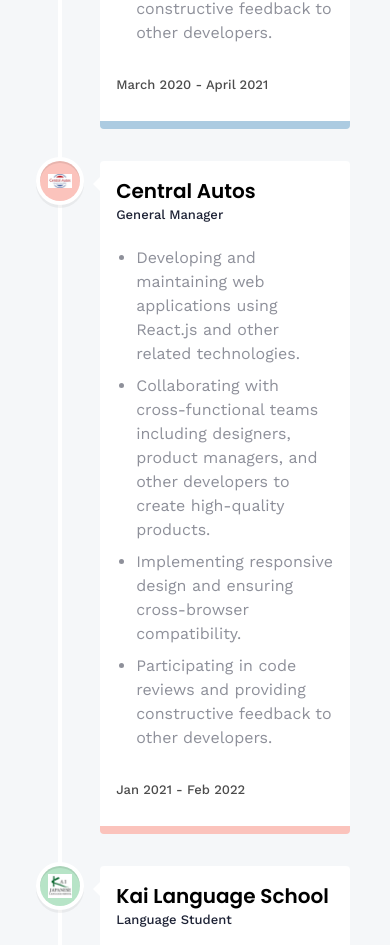
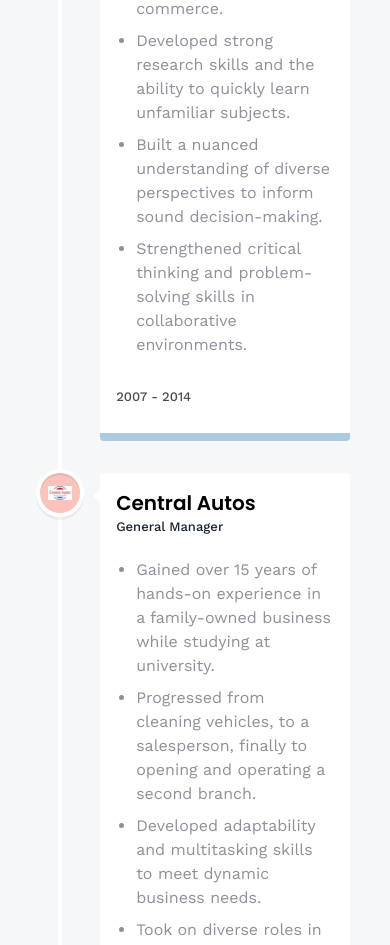
Before and after one commit to DanielChin327/3d_portfolio_island, a React (Vite) app in the folder 3d_portfolio_island/: page /about in a window 390 px wide. Shown: the part 2194-3139 px from the top of the page. Built offline with nearby package versions, Linux system fonts and the light colour scheme.

Commit message:
refine past parts

```diff
--- a/3d_portfolio_island/src/components/HomeInfo.jsx
+++ b/3d_portfolio_island/src/components/HomeInfo.jsx
@@ -16,27 +16,27 @@
 
 const renderContent = {
   1: (
-    <h1 className="sm:text-xl sm:leading-snug text-center neo-brutalism-blue py-4 px-8 text-white mx-5"> Hello, I am <span className="font-semibold">Daniel Chin</span>👋<br/>An aspiring software developer</h1>
+    <h1 className="sm:text-xl sm:leading-snug text-center neo-brutalism-blue py-4 px-8 text-white mx-5"> Hello there!👋 I am <span className="font-semibold">Daniel Chin</span>,<br/>An aspiring software developer! Welcome to my page! Feel free to take a look around!</h1>
   ),
   2: (
     <InfoBox
-      text="Worked with many companies and picked up many skills along the way."
+      text="Found out more about my skills and my journey!"
       link="/about"
-      btnText="Learn more"
+      btnText="About"
     />
   ),
   3: (
     <InfoBox
       text="Led many passionate projects. Please give them a look!"
       link="/projects"
-      btnText="My Portfolio"
+      btnText="Projects"
     />
   ),
   4: (
     <InfoBox
       text="You can contact me several ways! Feel free to reach out!"
       link="/contact"
-      btnText="Contact me"
+      btnText="Contact"
     />
   )
 }
--- a/3d_portfolio_island/src/constants/index.js
+++ b/3d_portfolio_island/src/constants/index.js
@@ -59,7 +59,6 @@
         name: "JavaScript",
         type: "Frontend",
     },
-
     {
         imageUrl: react,
         name: "React",
@@ -110,12 +109,12 @@
         company_name: "University of Colorado at Denver",
         icon: cudenver,
         iconBg: "#accbe1",
-        date: "March 2020 - April 2021",
+        date: "2007 - 2014",
         points: [
-            "Developing and maintaining web applications using React.js and other related technologies.",
-            "Collaborating with cross-functional teams including designers, product managers, and other developers to create high-quality products.",
-            "Implementing responsive design and ensuring cross-browser compatibility.",
-            "Participating in code reviews and providing constructive feedback to other developers.",
+            "Earned a Bachelor's degree in International Relations with a focus in economics and commerce.",
+            "Developed strong research skills and the ability to quickly learn unfamiliar subjects.",
+            "Built a nuanced understanding of diverse perspectives to inform sound decision-making.",
+            "Strengthened critical thinking and problem-solving skills in collaborative environments.",
         ],
     },
     {
@@ -123,12 +122,12 @@
         company_name: "Central Autos",
         icon: centralautos,
         iconBg: "#fbc3bc",
-        date: "Jan 2021 - Feb 2022",
+        date: "2007 - 2022",
         points: [
-            "Developing and maintaining web applications using React.js and other related technologies.",
-            "Collaborating with cross-functional teams including designers, product managers, and other developers to create high-quality products.",
-            "Implementing responsive design and ensuring cross-browser compatibility.",
-            "Participating in code reviews and providing constructive feedback to other developers.",
+            "Gained over 15 years of hands-on experience in a family-owned business while studying at university.",
+            "Progressed from cleaning vehicles, to a salesperson, finally to opening and operating a second branch.",
+            "Developed adaptability and multitasking skills to meet dynamic business needs.",
+            "Took on diverse roles in inventory management, customer relations, logistics, accounting, and leadership.",
         ],
     },
     {
@@ -136,38 +135,38 @@
         company_name: "Kai Language School",
         icon: kai,
         iconBg: "#b7e4c7",
-        date: "Jan 2022 - Jan 2023",
+        date: "Sept 2022 - July 2023",
         points: [
-            "Developing and maintaining web applications using React.js and other related technologies.",
-            "Collaborating with cross-functional teams including designers, product managers, and other developers to create high-quality products.",
-            "Implementing responsive design and ensuring cross-browser compatibility.",
-            "Participating in code reviews and providing constructive feedback to other developers.",
+            "Pursued a personal goal to learn Japanese by immersing in a rigorous language environment in Japan.",
+            "Achieved conversational proficiency in Japanese, starting from zero.",
+            "Adapted quickly to Japanese cultural norms, gaining strong intercultural sensitivity.",
+            "Developed self-learning skills to build foundational knowledge in a new subject.",
         ],
     },
     {
-        title: "Tech Student",
+        title: "Web Development Student",
         company_name: "Le Wagon",
         icon: lewagon,
         iconBg: "#fbc3bc",
-        date: "Jan 2023 - Present",
+        date: "Jan 2024 - March 2024",
         points: [
-            "Developing and maintaining web applications using React.js and other related technologies.",
-            "Collaborating with cross-functional teams including designers, product managers, and other developers to create high-quality products.",
-            "Implementing responsive design and ensuring cross-browser compatibility.",
-            "Participating in code reviews and providing constructive feedback to other developers.",
+            "After a brief moment of self studying, enrolled in an intensive web development course to build a solid foundation in coding.",
+            "Gained comprehensive knowledge of full-stack development, including frontend, backend, and deployment.",
+            "Practiced key web development concepts daily, such as HTML, CSS, JavaScript, GitHub, and APIs, using Ruby on Rails.",
+            "Participated in code challenges and engaged in constructive peer feedback sessions.",
         ],
     },
     {
-      title: "Tech Student",
+      title: "Software Development Student",
       company_name: "wCoding",
       icon: wcoding,
       iconBg: "#a2d2ff",
-      date: "Jan 2023 - Present",
+      date: "July 2024 - Nov 2024",
       points: [
-          "Developing and maintaining web applications using React.js and other related technologies.",
-          "Collaborating with cross-functional teams including designers, product managers, and other developers to create high-quality products.",
-          "Implementing responsive design and ensuring cross-browser compatibility.",
-          "Participating in code reviews and providing constructive feedback to other developers.",
+          "Advanced my coding skills and understanding of software development at wCoding.",
+          "Gained hands-on experience with high-demand frameworks like React and Sass.",
+          "Deepened knowledge of previously learned technologies and frameworks.",
+          "Completed real-world projects that attracted interest from real-life investors.",
       ],
   },
 ];
--- a/3d_portfolio_island/src/pages/About.jsx
+++ b/3d_portfolio_island/src/pages/About.jsx
@@ -33,7 +33,7 @@
       <div className="py-16">
             <h3 className="subhead-text">My Journey</h3>
         <div className = "mt-5 flex flex-col gap-3 text-slate-500">
-         <p>I've worked in various places and education. </p>
+         <p>Throughout my life, I have pursued diverse experiences that fuel my curiosity and drive for growth. Starting with a degree in International Studies, I built a solid foundation in critical thinking and adaptability. My 15 years of experience in the automotive industry taught me the value of resilience, customer insight, and managing complex responsibilities. A personal interest in language led me to study Japanese in Tokyo, which deepened my adaptability and cultural awareness. Now, I’m channeling this journey into technology, where I am eager to bring my unique perspective and dedication to a career in software development.</p>
         </div>
         <div className="mt-12 flex">
           <VerticalTimeline>
```
